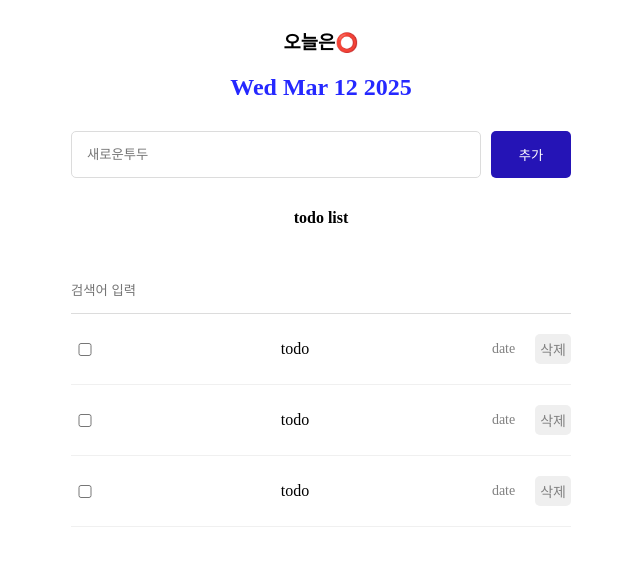
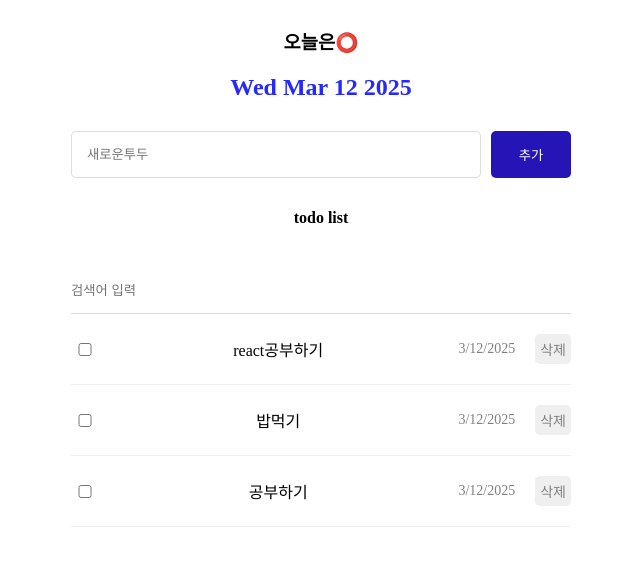
Before and after one commit to lucigun/newOnebyte, a React (Vite) app in the folder section08/: page / in a window 1280 px wide. Shown: the top 566 px of the page, without its empty margins (319-959 px from the left). Built offline with nearby package versions, Linux system fonts and the light colour scheme.

Commit message:
8.5 투두리스트 렌더링하기

```diff
--- a/section08/src/App.jsx
+++ b/section08/src/App.jsx
@@ -9,24 +9,24 @@ const mockData = [
     id: 0,
     isDone: false,
     content: "react공부하기",
-    date: new Date().getTime,
+    date: new Date().getTime(),
   },
   {
     id: 1,
     isDone: false,
     content: "밥먹기",
-    date: new Date().getTime,
+    date: new Date().getTime(),
   },
   {
     id: 2,
     isDone: false,
     content: "공부하기",
-    date: new Date().getTime,
+    date: new Date().getTime(),
   },
 ];
 
 function App() {
-  const [todos, setTodos] = useState([mockData]);
+  const [todos, setTodos] = useState(mockData); // 수정된 부분
   const idRef = useRef(3);
   const onCreate = (content) => {
     const newTodo = {
@@ -47,7 +47,7 @@ function App() {
         <Editor onCreate={onCreate} /> {/* onCreate prop 추가 */}
       </section>
       <section>
-        <List />
+        <List todos={todos} />
       </section>
     </div>
   );
--- a/section08/src/components/List.jsx
+++ b/section08/src/components/List.jsx
@@ -1,15 +1,34 @@
 import "./List.css";
 import TodoItem from "./TodoItem";
+import { useState } from "react";
 
-const List = () => {
+const List = ({ todos }) => {
+  const [search, setSearch] = useState("");
+  const onChangeSearch = (e) => {
+    setSearch(e.target.value);
+    console.log(e.target.value);
+  };
+  const getFilteredData = (todo) => {
+    if (search === "") {
+      return todos;
+    }
+    return todos.filter((todo) => {
+      return todo.content.toLowerCase().includes(search.toLowerCase());
+    });
+  };
+  const filteredTodos = getFilteredData();
   return (
     <div className="List">
       <h4>todo list</h4>
-      <input placeholder="검색어 입력"></input>
+      <input
+        value={search}
+        onChange={onChangeSearch}
+        placeholder="검색어 입력"
+      ></input>
       <div className="todoswrapper">
-        <TodoItem />
-        <TodoItem />
-        <TodoItem />
+        {filteredTodos.map((todo) => {
+          return <TodoItem key={todo.id} {...todo} />;
+        })}
       </div>
     </div>
   );
--- a/section08/src/components/TodoItem.jsx
+++ b/section08/src/components/TodoItem.jsx
@@ -1,11 +1,11 @@
 import "./TodoItem.css";
 
-const TodoItem = () => {
+const TodoItem = ({ id, isDone, content, date }) => {
   return (
     <div className="TodoItem">
-      <input type="checkbox"></input>
-      <div className="content">todo</div>
-      <div className="date">date</div>
+      <input checked={isDone} type="checkbox"></input>
+      <div className="content">{content}</div>
+      <div className="date">{new Date(date).toLocaleDateString()}</div>
       <button>삭제</button>
     </div>
   );
```
